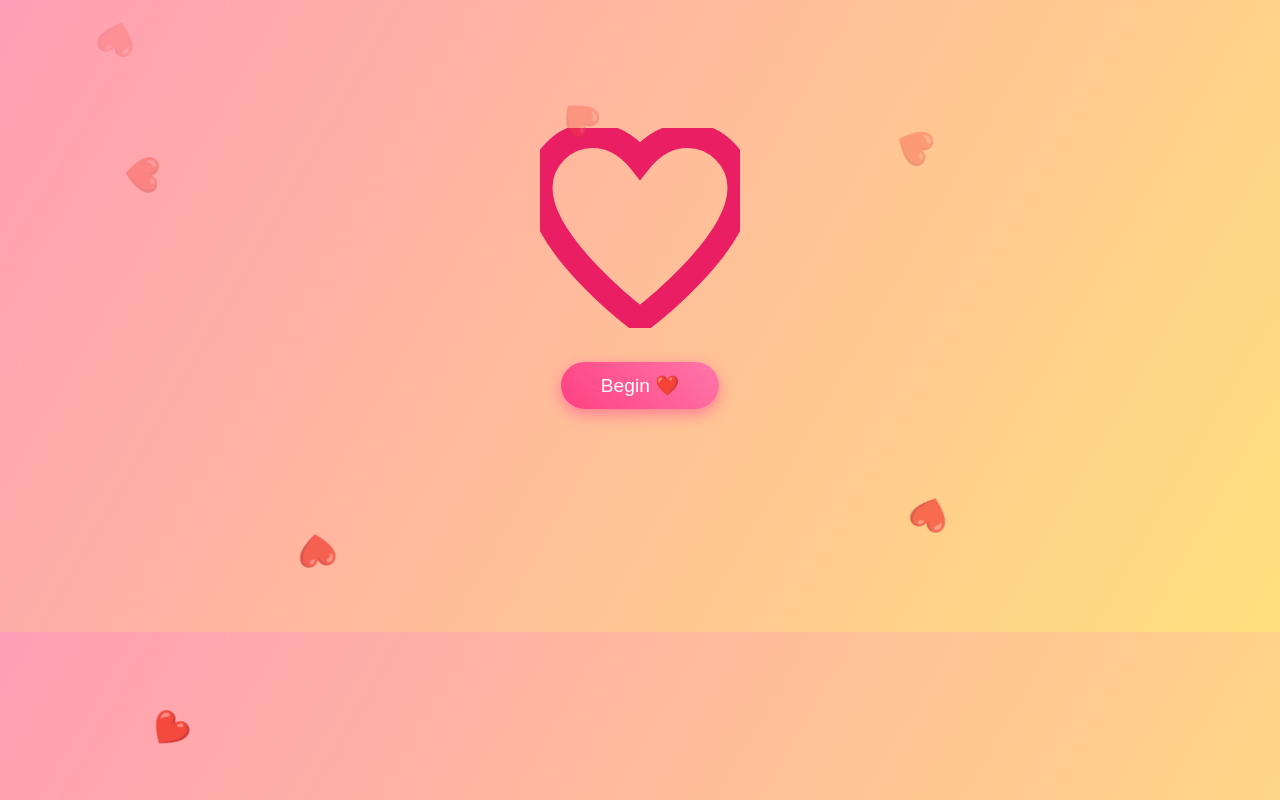
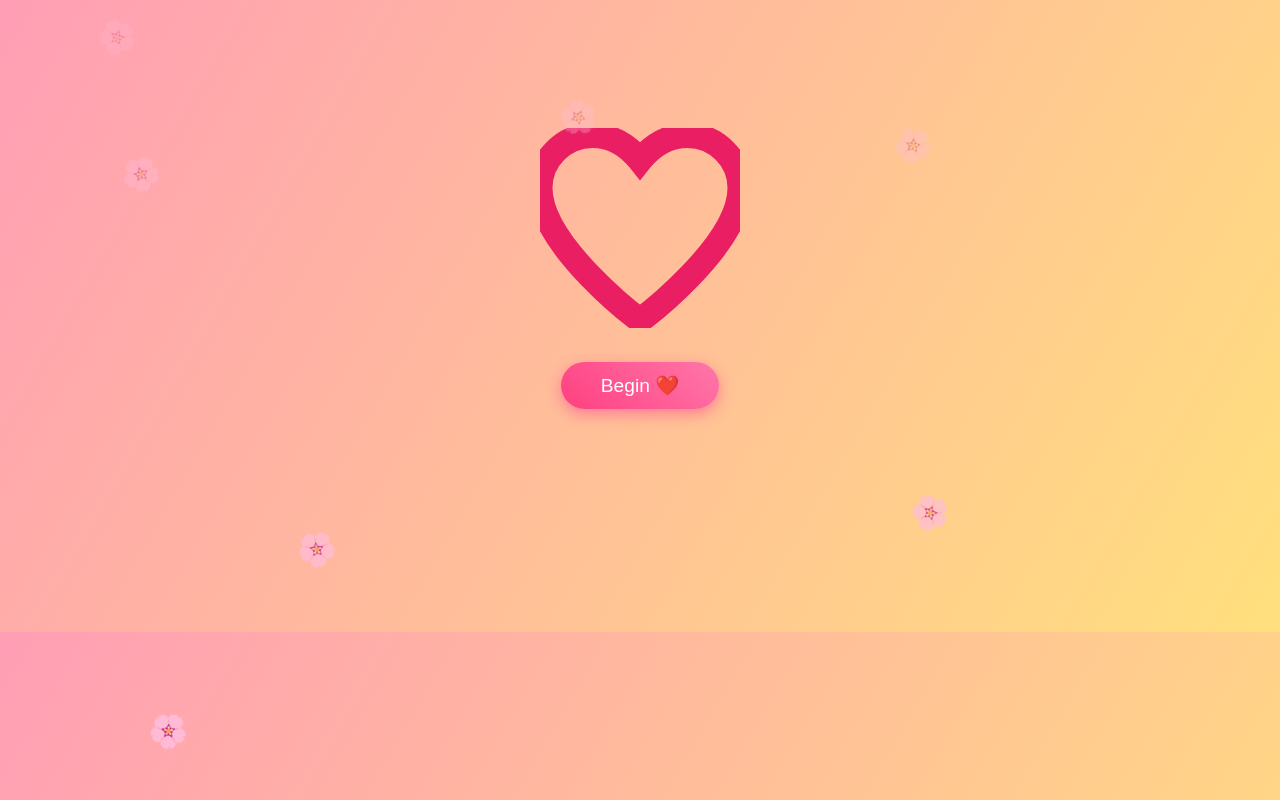
Before and after one commit to amarrajiv5-cloud/-, a plain HTML site: page index.html in a window 1280 px wide. Drawn offline with Linux system fonts and the light colour scheme.

Commit message:
Updated design or new changes

```diff
--- a/index.html
+++ b/index.html
@@ -201,7 +201,9 @@
             { src: "Suntia_didi.png", text: "Didi ❤️" },
             { src: "Asha_di.png", text: "Asha Didi ❤️" },
             { src: "Bk_bhaiya.png", text: "Bk Bhaiya ❤️" },
+            { src: "Bhabhi_ji.png", text: "Bhabhi ji ❤️" },
             { src: "Anand_bhaiya.png", text: "Anand Bhaiya ❤️" },
+            { src: "Chhoti_bhabhi.png", text: "Chhoti bhabhi❤️" },
             { src: "Sandhya_di.png", text: "Sandhya Didi ❤️" },
             { src: "Riya_.png", text: "Dr. Bang ❤️" },
             { src: "Anshu_.png", text: "Chhotu ❤️" },
@@ -259,7 +261,7 @@
         function createHeart() {
             const heart = document.createElement("div");
             heart.classList.add("heart");
-            heart.textContent = "❤️";
+            heart.textContent = "🌸";
             heart.style.left = Math.random() * 100 + "vw";
             heart.style.animationDuration = 3 + Math.random() * 3 + "s";
             document.body.appendChild(heart);
```
